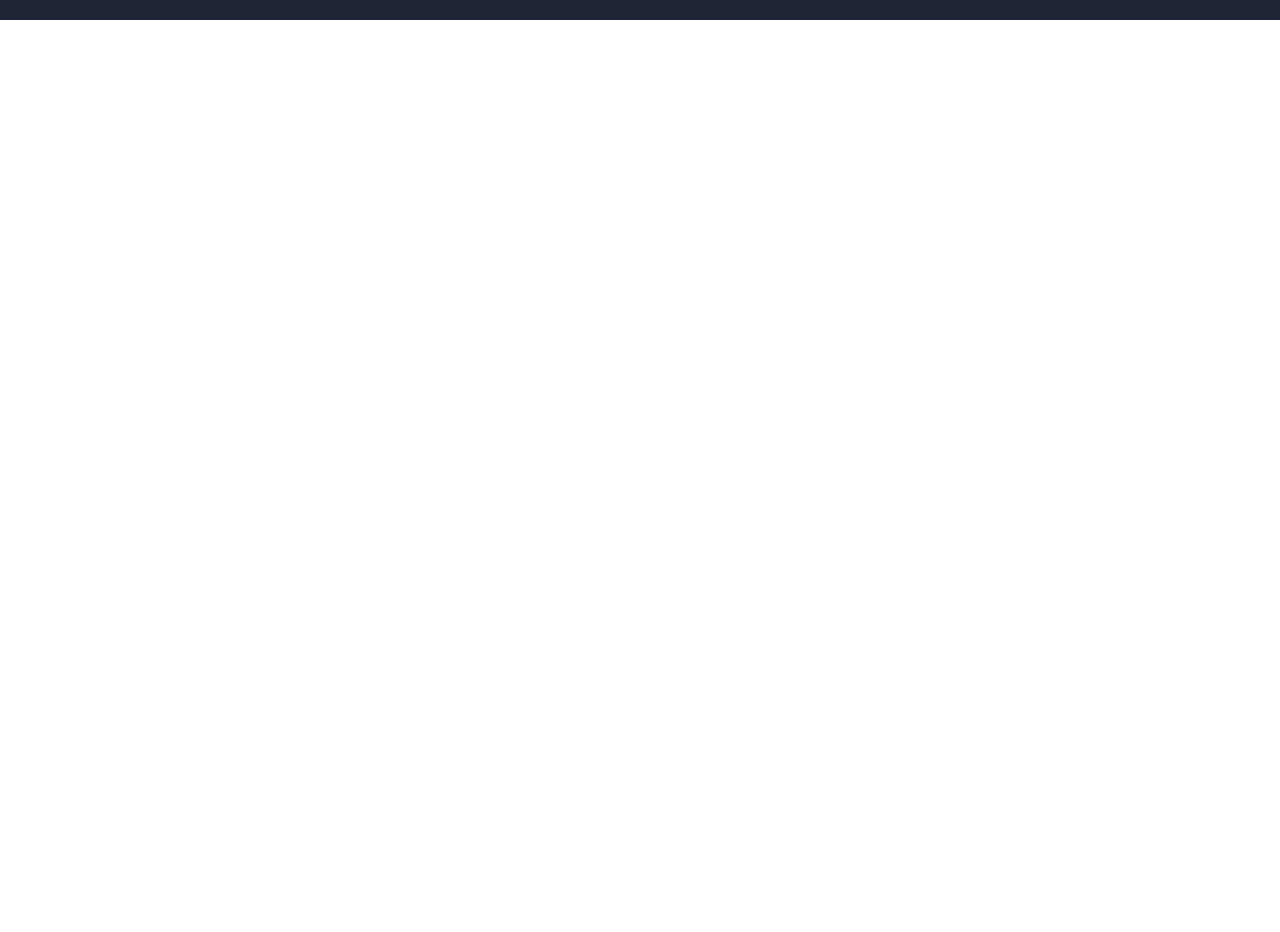
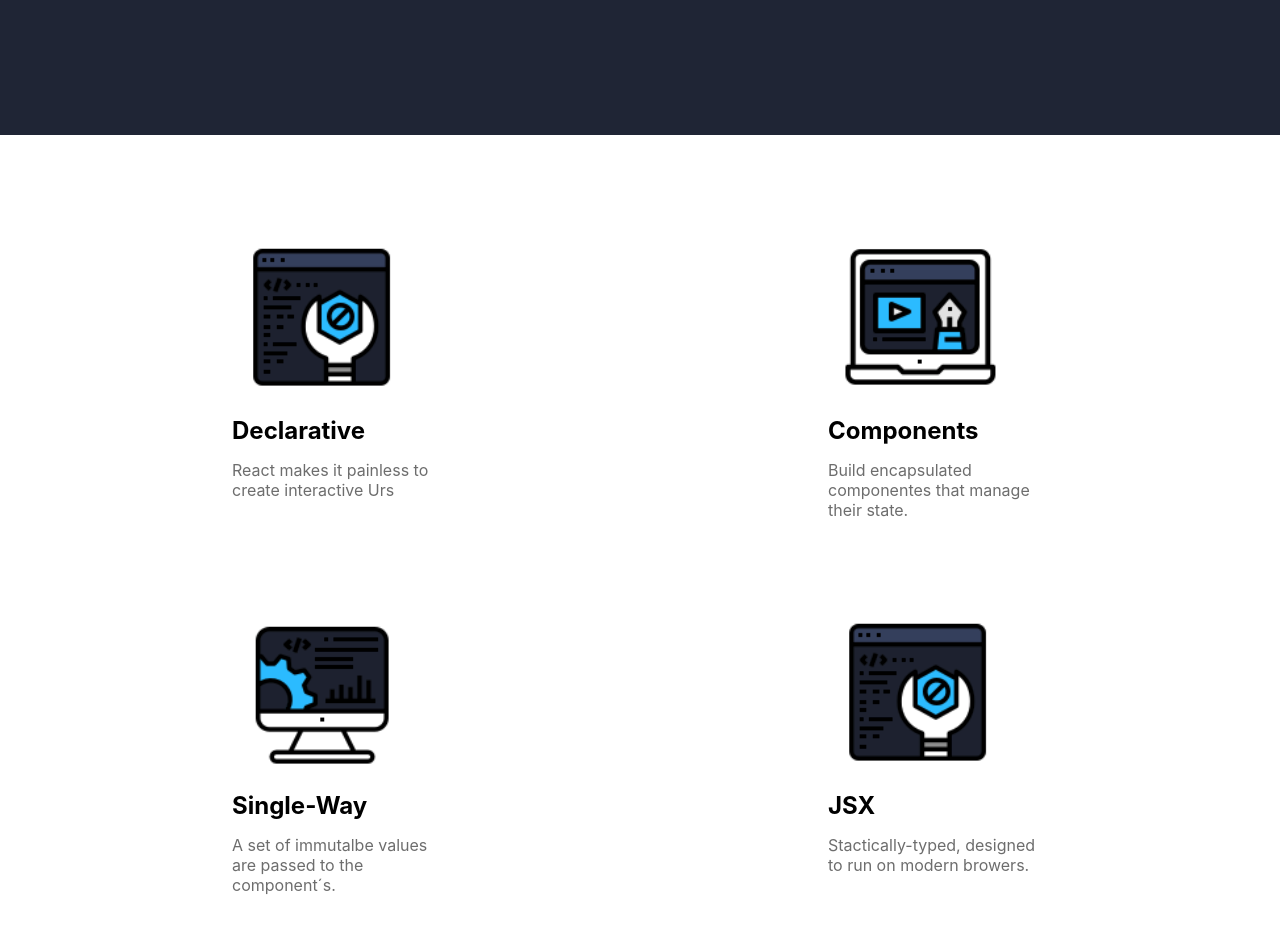
Before and after one commit to tinycarol/lab-hello-ironhack, a React (Create React App) app: page / in a window 1280 px wide. Shown: the part 780-1712 px from the top of the page. Before the commit the page ends 800 px from the top, so only its background shows below. Built offline with nearby package versions, Linux system fonts and the light colour scheme.

Commit message:
componentes: card, cards, hero

```diff
--- a/src/App.js
+++ b/src/App.js
@@ -2,16 +2,16 @@ import React from 'react'
 import ReactDOM from 'react-dom';
 import Hero from './Hero';
 import Nav from './Nav'
-
+import Cards from './Cards'
 
 function App() {
   return (
     <>
         <Nav />
         <Hero />
+        <Cards />
     </>
   )
 }
 
-
 export default App;
--- /dev/null
+++ b/src/Card.js
@@ -0,0 +1,44 @@
+import React from 'react';
+import ReactDOM from 'react-dom';
+
+const cardsInfo = [
+  {
+    img: '../images/icon1.png',
+    title: 'Declarative',
+    description: 'React makes it painless to create interactive Urs'
+  },
+  {
+    img: '../images/icon2.png',
+    title: 'Components',
+    description: 'Build encapsulated componentes that manage their state.'
+  },
+  {
+    img: '../images/icon3.png',
+    title: 'Single-Way',
+    description: 'A set of immutalbe values are passed to the component´s.'
+  },
+  {
+    img: '../images/icon1.png',
+    title: 'JSX',
+    description: 'Stactically-typed, designed to run on modern browers.'
+  }
+]
+
+function Card() {
+  return (
+    <>
+      { cardsInfo.map( (card, index) => {
+        const { img, title, description } = card
+        return (
+          <div className='card'>
+            <img clasName="card-img" src={img}></img>
+            <h3 className="title">{title}</h3>
+            <p className="description">{description}</p>
+          </div>
+        )
+      })}
+    </>
+  )
+}
+
+export default Card
--- /dev/null
+++ b/src/Cards.js
@@ -0,0 +1,16 @@
+
+import React from 'react'
+import ReactDOM from 'react-dom';
+import Card from './Card'
+
+const Cards = () => {
+  return (
+    <div id="Cards">
+      <section className="container" className="cardsBlock">
+        <Card/>
+      </section>
+    </div>
+  )
+}
+
+export default Cards
--- a/src/Hero.js
+++ b/src/Hero.js
@@ -3,7 +3,6 @@ import ReactDOM from 'react-dom';
 
 const Hero = () => {
 return (
-
   <div id="hero">
     <section>
       <h1>Says Hello to <br/>to ReactJS</h1>
--- a/src/index.css
+++ b/src/index.css
@@ -26,9 +26,20 @@ h1 {
   font-size: 100px;
   color: #fff;
 }
+
 p {
   color: #fff;
 }
+
+.container {
+  max-width: 1200px;
+  margin: 0 auto;
+}
+
+.description {
+  color: rgb(109, 109, 109);
+}
+
 
 /* ------------------ */
 /* NAV */
@@ -53,8 +64,7 @@ p {
   justify-content: flex-start;
   align-items: center;
   width: 100vw;
-  height: 100vh;
-  padding: 0 10%;
+  padding: 200px 10%;
   background-color: #1f2535;
 }
 
@@ -73,3 +83,26 @@ button {
   margin-top: 20px;
   line-height: 150%;
 }
+
+/* ------------------ */
+/* Cards Block */
+/* ------------------ */
+
+.cardsBlock {
+  display: flex;
+  justify-content: space-between;
+  flex-wrap: wrap;
+  padding: 50px 15%;
+}
+
+.card {
+  padding: 40px;
+  max-width: 300px;
+}
+
+.title {
+  margin-top: 5px;
+  margin-bottom: 15px;
+  font-size: 24px;
+  font-weight: 700;
+}
--- a/src/index.js
+++ b/src/index.js
@@ -1,14 +1,12 @@
 import React from 'react';
 import ReactDOM from 'react-dom';
 import App from './App.js'
+import Cards from './Cards.js'
 import './index.css';
 
 ReactDOM.render(
   <React.StrictMode>
-
     <App />
-
-
   </React.StrictMode>,
   document.getElementById('root')
 );
```
Lines whose indentation alone changed are shown as unchanged.
